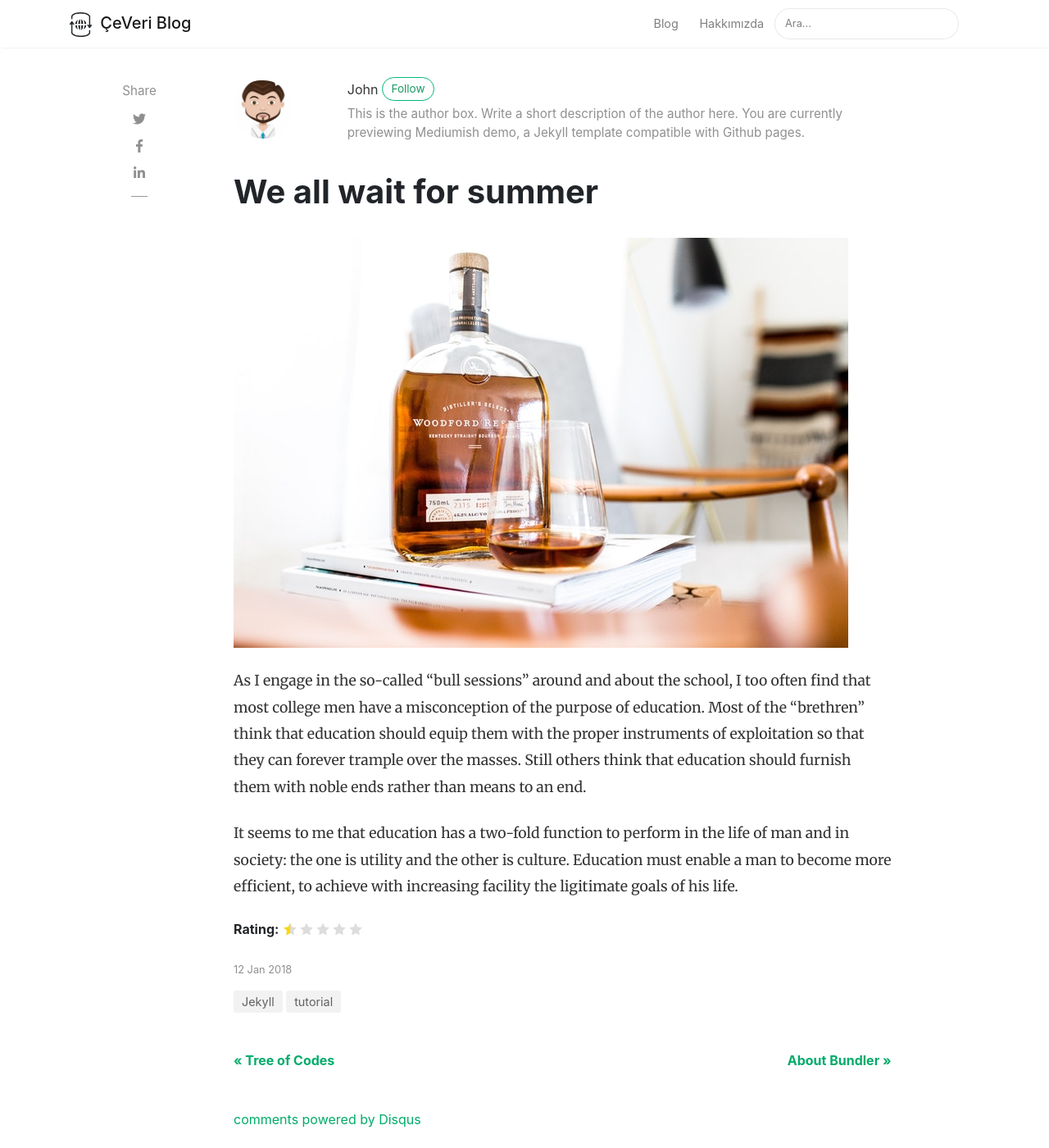
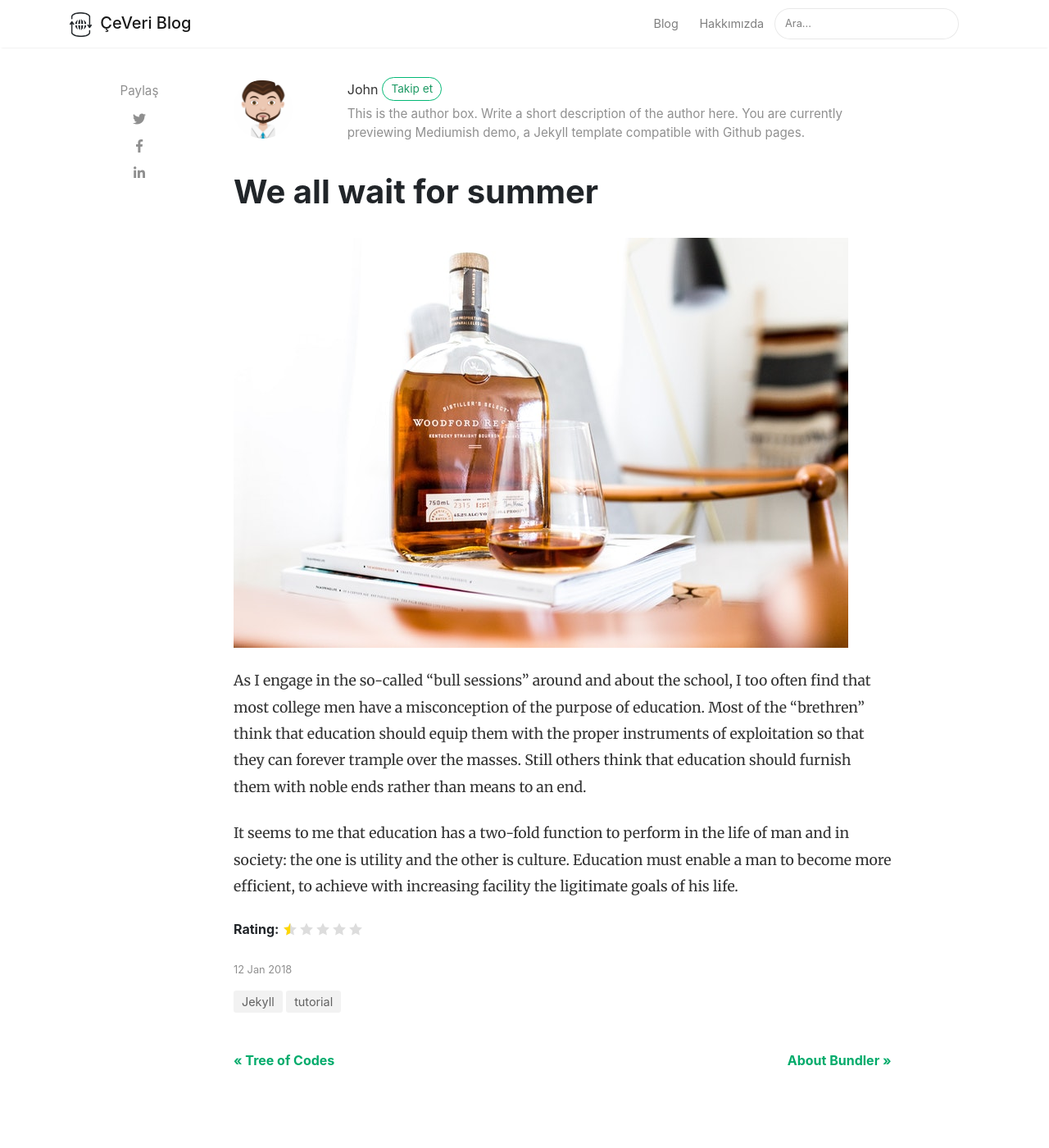
Before and after one commit to ceVeri/ceVeri.github.io, a Jekyll site: the page built from _posts/2018-01-12-we-all-wait-for-summer.md, in a window 1280 px wide and 1400 px high. Shown: the whole window at 82% size. Built offline with Jekyll 4.4.1, drawn with Linux system fonts in a browser that asks for light colours; nearby versions of some CDN libraries; comment, search, counter and statistics services are not loaded.

Commit message:
Website Localization

```diff
--- a/_includes/disqus.html
+++ b/_includes/disqus.html
@@ -9,6 +9,5 @@
             (document.getElementsByTagName('head')[0] || document.getElementsByTagName('body')[0]).appendChild(dsq);
         })();
     </script>
-    <noscript>Please enable JavaScript to view the <a href="http://disqus.com/?ref_noscript">comments powered by Disqus.</a></noscript>
-    <a href="http://disqus.com" class="dsq-brlink">comments powered by <span class="logo-disqus">Disqus</span></a>
+    <noscript>Please enable JavaScript to view the <a href="http://disqus.com/?ref_noscript"></a></noscript>
 </section>
--- a/_includes/share.html
+++ b/_includes/share.html
@@ -1,6 +1,6 @@
 <div class="share sticky-top sticky-top-offset">
     <p>
-        Share
+        Paylaş
     </p>
     <ul>
         <li class="ml-1 mr-1">
@@ -22,13 +22,4 @@
         </li>
 
     </ul>
-    {% if page.comments != false %}
-    <div class="sep">
-    </div>
-    <ul>
-        <li>
-        <a class="small smoothscroll" href="#disqus_thread"></a>
-        </li>
-    </ul>
-    {% endif %}
 </div>
--- a/_layouts/post.html
+++ b/_layouts/post.html
@@ -32,7 +32,7 @@
                         {% endif %}
                     </div>
                     <div class="col-xs-12 col-md-9 col-lg-10 text-center text-md-left">
-                        <a target="_blank" class="link-dark" href="{{ author.web }}">{{ author.display_name }}</a><a target="_blank" href="{{ author.twitter }}" class="btn follow">Follow</a>
+                        <a target="_blank" class="link-dark" href="{{ author.web }}">{{ author.display_name }}</a><a target="_blank" href="{{ author.twitter }}" class="btn follow">Takip et</a>
                         <span class="author-description">{{ author.description }}</span>
                     </div>
                 </div>
--- a/assets/js/lunrsearchengine.js
+++ b/assets/js/lunrsearchengine.js
@@ -58,9 +58,9 @@
     $('#lunrsearchresults').show( 400 );
     $( "body" ).addClass( "modal-open" );
 
-    document.getElementById('lunrsearchresults').innerHTML = '<div id="resultsmodal" class="modal fade show d-block"  tabindex="-1" role="dialog" aria-labelledby="resultsmodal"> <div class="modal-dialog shadow-lg" role="document"> <div class="modal-content"> <div class="modal-header" id="modtit"> <button type="button" class="close" id="btnx" data-dismiss="modal" aria-label="Close"> &times; </button> </div> <div class="modal-body"> <ul class="mb-0"> </ul>    </div> <div class="modal-footer"><button id="btnx" type="button" class="btn btn-danger btn-sm" data-dismiss="modal">Close</button></div></div> </div></div>';
+    document.getElementById('lunrsearchresults').innerHTML = '<div id="resultsmodal" class="modal fade show d-block"  tabindex="-1" role="dialog" aria-labelledby="resultsmodal"> <div class="modal-dialog shadow-lg" role="document"> <div class="modal-content"> <div class="modal-header" id="modtit"> <button type="button" class="close" id="btnx" data-dismiss="modal" aria-label="Close"> &times; </button> </div> <div class="modal-body"> <ul class="mb-0"> </ul>    </div> <div class="modal-footer"><button id="btnx" type="button" class="btn btn-danger btn-sm" data-dismiss="modal">Kapat</button></div></div> </div></div>';
     if(term) {
-        document.getElementById('modtit').innerHTML = "<h5 class='modal-title'>Search results for '" + term + "'</h5>" + document.getElementById('modtit').innerHTML;
+        document.getElementById('modtit').innerHTML = "<h5 class='modal-title'>\""+term +"\" için arama sonuçları </h5>" + document.getElementById('modtit').innerHTML;
         //put results on the screen.
         var results = idx.search(term);
         if(results.length>0){
@@ -75,7 +75,7 @@
                 document.querySelectorAll('#lunrsearchresults ul')[0].innerHTML = document.querySelectorAll('#lunrsearchresults ul')[0].innerHTML + "<li class='lunrsearchresult'><a href='" + url + "'><span class='title'>" + title + "</span><br /><small><span class='body'>"+ body +"</span><br /><span class='url'>"+ url +"</span></small></a></li>";
             }
         } else {
-            document.querySelectorAll('#lunrsearchresults ul')[0].innerHTML = "<li class='lunrsearchresult'>Sorry, no results found. Close & try a different search!</li>";
+            document.querySelectorAll('#lunrsearchresults ul')[0].innerHTML = "<li class='lunrsearchresult'>Herhangi bir sonuç bulunamadı!</li>";
         }
     }
     return false;
```
Also changed, not shown: _pages/about.md (+2 -2 lines).
